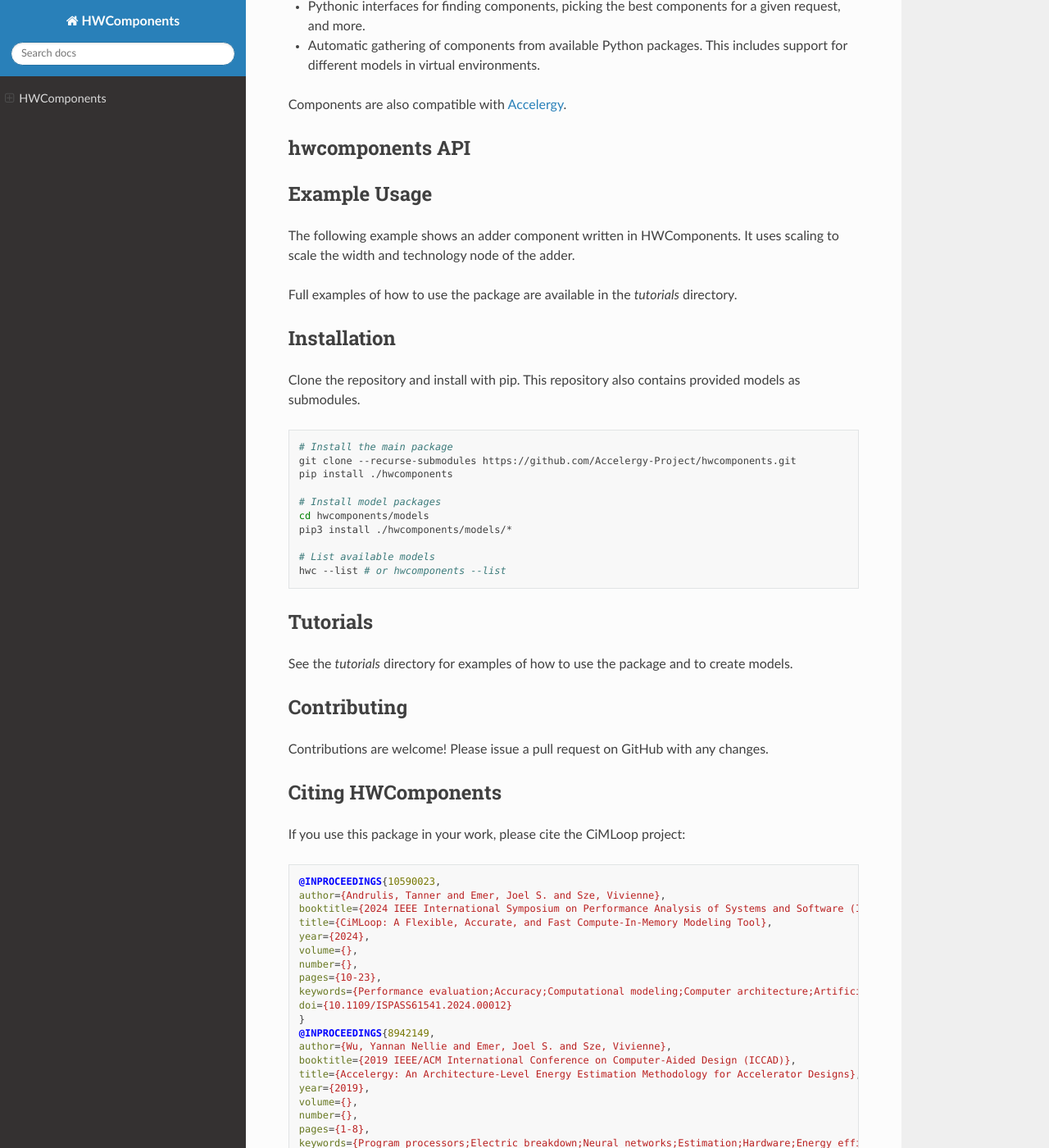
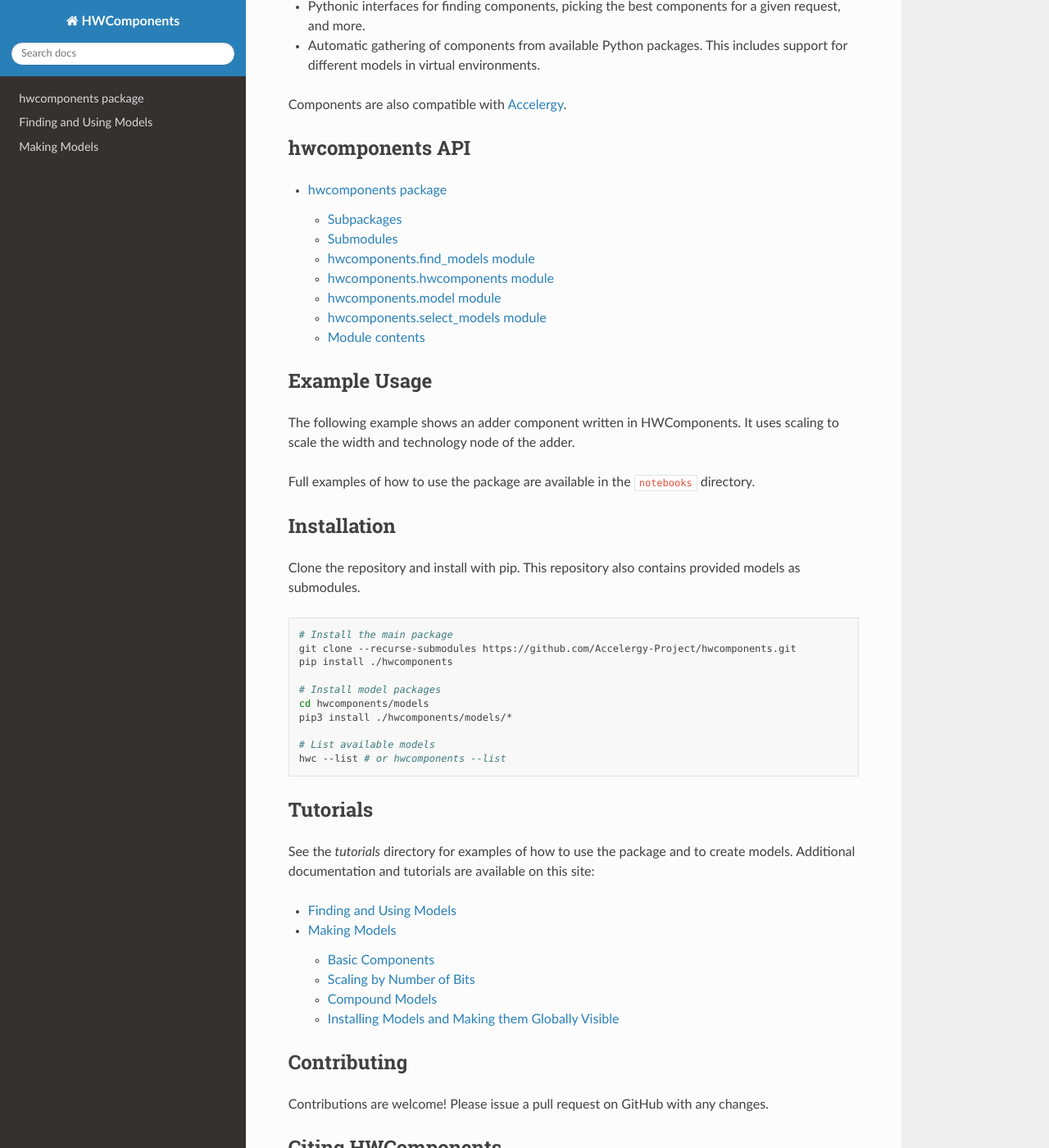
Before and after one commit to Accelergy-Project/hwcomponents, a Sphinx documentation site: the page built from docs/source/index.rst, in a window 1280 px wide and 1400 px high, scrolled down 356 px. Shown: the whole window at 82% size. Built offline with Sphinx 7.4.7 and the Read the Docs theme 3.1.0, drawn with Linux system fonts in a browser that asks for light colours; pages that are not in the unit, such as notebooks, are missing from menus.

Commit message:
Doc updates

```diff
--- /dev/null
+++ b/docs/source/hwcomponents.rst
@@ -0,0 +1,53 @@
+hwcomponents package
+====================
+
+Subpackages
+-----------
+
+.. toctree::
+   :maxdepth: 4
+
+   hwcomponents.scaling
+
+Submodules
+----------
+
+hwcomponents.find\_models module
+--------------------------------
+
+.. automodule:: hwcomponents.find_models
+   :members:
+   :show-inheritance:
+   :undoc-members:
+
+hwcomponents.hwcomponents module
+--------------------------------
+
+.. automodule:: hwcomponents.hwcomponents
+   :members:
+   :show-inheritance:
+   :undoc-members:
+
+hwcomponents.model module
+-------------------------
+
+.. automodule:: hwcomponents.model
+   :members:
+   :show-inheritance:
+   :undoc-members:
+
+hwcomponents.select\_models module
+----------------------------------
+
+.. automodule:: hwcomponents.select_models
+   :members:
+   :show-inheritance:
+   :undoc-members:
+
+Module contents
+---------------
+
+.. automodule:: hwcomponents
+   :members:
+   :show-inheritance:
+   :undoc-members:
--- a/docs/source/index.rst
+++ b/docs/source/index.rst
@@ -31,9 +31,9 @@ Example Usage
 The following example shows an adder component written in HWComponents. It uses scaling
 to scale the width and technology node of the adder.
 
-Full examples of how to use the package are available in the `tutorials` directory.
+Full examples of how to use the package are available in the ``notebooks`` directory.
 
-.. include-notebook:: ../../tutorials/tutorial.ipynb
+.. include-notebook:: ../../notebooks/1_finding_and_using_models.ipynb
    :name: example_mac
    :language: python
 
@@ -59,7 +59,13 @@ Tutorials
 ---------
 
 See the `tutorials` directory for examples of how to use the package and to create
-models.
+models. Additional documentation and tutorials are available on this site:
+
+.. toctree::
+   :maxdepth: 2
+
+   notes/finding_and_using_models
+   notes/making_models
 
 Contributing
 ------------
--- a/docs/source/notes/finding_and_using_models.rst
+++ b/docs/source/notes/finding_and_using_models.rst
@@ -1,5 +1,5 @@
-Finding Components
-==================
+Finding and Using Models
+========================
 
 This document follows the ``1_finding_and_using_models.ipynb`` tutorial.
 
@@ -9,7 +9,7 @@ returns a list of :py:class:`hwcomponents.EnergyAreaModel` subclasses.
 
 You may also use the ``hwcomponents --list`` command from the shell.
 
-.. include-notebook:: ../../tutorials/1_finding_and_using_models.ipynb
+.. include-notebook:: ../../notebooks/1_finding_and_using_models.ipynb
    :name: listing_available_models
    :language: python
 
@@ -21,14 +21,14 @@ For example, we can use the ``hwcomponents_cacti`` package to model an SRAM. Onc
 found the model, we can use the ``help`` function to see its documentation and supported
 actions.
 
-.. include-notebook:: ../../tutorials/1_finding_and_using_models.ipynb
+.. include-notebook:: ../../notebooks/1_finding_and_using_models.ipynb
    :name: finding_components_2
    :language: python
 
 Once we know the model we'd like to use, we can import the model directly and
 instantiate components.
 
-.. include-notebook:: ../../tutorials/1_finding_and_using_models.ipynb
+.. include-notebook:: ../../notebooks/1_finding_and_using_models.ipynb
    :name: importing_models
    :language: python
 
@@ -42,6 +42,6 @@ invoke a model. There are three ways to find a component model:
 3. Ask for specific properties from hwcomponents. This is similar to the second method,
    but you can ask for the energy, area, or leakage power of a component directly.
 
-.. include-notebook:: ../../tutorials/1_finding_and_using_models.ipynb
+.. include-notebook:: ../../notebooks/1_finding_and_using_models.ipynb
    :name: ways_to_find_components
    :language: python
--- a/docs/source/notes/making_models.rst
+++ b/docs/source/notes/making_models.rst
@@ -40,7 +40,7 @@ model. The ``self.scale`` function takes the following arguments:
 Many different scaling functions are defined and available in
 :py:mod:`hwcomponents.scaling`.
 
-.. include-notebook:: ../../tutorials/2_making_models.ipynb
+.. include-notebook:: ../../notebooks/2_making_models.ipynb
    :name: example_mac
    :language: python
 
@@ -55,12 +55,12 @@ For example, we can scale the energy of a DRAM read by the number of bits being
 this example, the DRAM yields ``width`` bits per read, so energy is scaled by
 ``bits_per_action / width``.
 
-.. include-notebook:: ../../tutorials/2_making_models.ipynb
+.. include-notebook:: ../../notebooks/2_making_models.ipynb
    :name: scaling_by_number_of_bits
    :language: python
 
 Compound Models
-------------------
+---------------
 
 We can create compound models by combining multiple component models. Here, we'll show
 the ``SmartBufferSRAM`` model from the ``hwcomponents-library`` package.This is an SRAM
@@ -81,6 +81,29 @@ The area, energy, and leak power of subcomponents will NOT be scaled by the comp
 subcomponents, multiply their ``energy_scale``, ``area_scale``, or ``leak_scale`` by the
 desired scale factor.
 
-.. include-notebook:: ../../tutorials/2_making_models.ipynb
+.. include-notebook:: ../../notebooks/2_making_models.ipynb
    :name: smartbuffer_sram
    :language: python
+
+Installing Models and Making them Globally Visible
+--------------------------------------------------
+
+An example model is provided in the ``notebooks/model_example`` directory, which can be
+installed with the following command:
+
+.. code-block:: bash
+
+    cd notebooks/model_example
+    pip3 install .
+
+The ``README.md`` file in the ``notebooks/model_example`` directory contains information
+on how to make models installable. Keep the following in mind while you're changing the
+model:
+
+- The model name should be prefixed with ``hwcomponents_``. This allows HWComponents
+  to find the model when it is installed.
+- The ``__init__.py`` file should import all Model classes that you'd like to be
+  visible to HWComponents.
+- If you're iterating on an model, you can use the ``pip3 install -e .`` command to
+  install the model in editable mode. This allows you to make changes to the
+  model without having to reinstall it.
```
Also changed, not shown: docs/source/hwcomponents.scaling.rst (added, +29 -0 lines), docs/source/notes/main.rst (deleted, +0 -88 lines).
